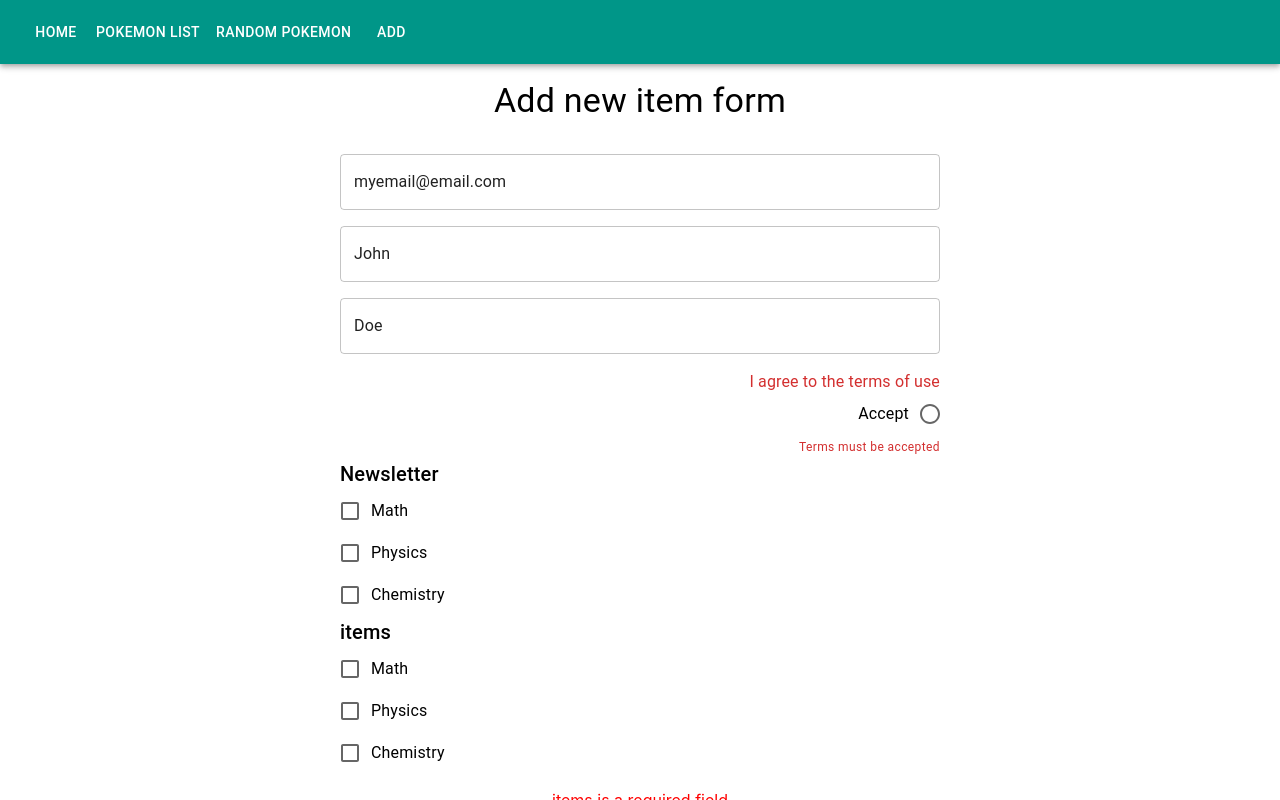
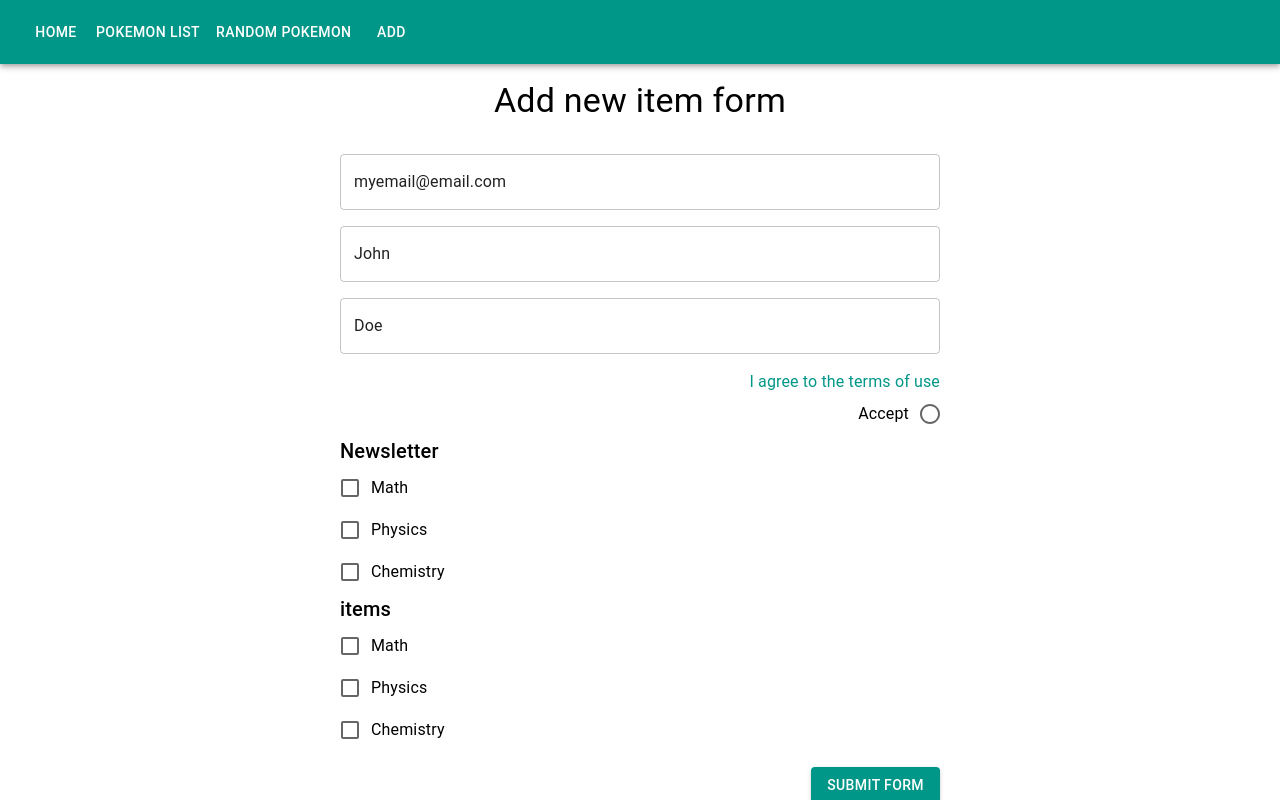
Before and after one commit to d-reczek/pokemon-app, a React (Create React App) app: page /add in a window 1280 px wide. Both pictures are taken after a click on the label "Accept". Shown: the top 800 px of the page. Built offline with nearby package versions, Linux system fonts and the light colour scheme.

Commit message:
add handling errors

```diff
--- a/src/components/formik/FormikRadioInput.jsx
+++ b/src/components/formik/FormikRadioInput.jsx
@@ -12,7 +12,7 @@ const FormikRadioInput = ({ title, name, ...props }) => {
   const { value } = field;
   const { setValue } = helpers;
   return (
-    <FormControl error={!!meta.error} variant="standard">
+    <FormControl error={!!meta.error && !!meta.touched} variant="standard">
       <FormLabel>{title}</FormLabel>
       <RadioGroup onClick={() => setValue(!value)}>
         <FormControlLabel
@@ -23,10 +23,12 @@ const FormikRadioInput = ({ title, name, ...props }) => {
           checked={value}
           {...props}
         />
+        {meta.error && meta.touched && (
+          <FormHelperText sx={{ textAlign: "right" }}>
+            {meta.error}
+          </FormHelperText>
+        )}
 
-        <FormHelperText sx={{ textAlign: "right" }}>
-          {meta.error}
-        </FormHelperText>
       </RadioGroup>
     </FormControl>
   );
--- a/src/features/basicViews/Add/Add.jsx
+++ b/src/features/basicViews/Add/Add.jsx
@@ -10,6 +10,9 @@ import { useDispatch, useSelector } from "react-redux";
 import { fetchUserData, selectIsFetching, selectUserData } from "../userSlice";
 import { useEffect } from "react";
 import FormikCheckbox from "../../../components/formik/FormikCheckbox";
+import CheckboxError from "./CheckboxError";
+import Newsletter from "./components/Newsletter";
+import Items from "./components/Items";
 
 const Add = () => {
   const updateProfile = values =>
@@ -63,7 +66,9 @@ const Add = () => {
           {formik => (
             <Form>
               {(() => {
-                console.log(formik.values);
+                console.log("items err", !!formik.errors.items);
+                console.log("news", !!formik.touched.newsletter);
+                console.log("items", !!formik.touched.items);
               })()}
               <Box pt={2}>
                 <FormikTextField
@@ -97,61 +102,18 @@ const Add = () => {
                   type="radio"
                 />
               </Box>
-              <Typography sx={{ textAlign: "start" }} variant="h6">
-                Newsletter
-              </Typography>
-              <Box>
-                <FormikCheckbox
-                  name="newsletter"
-                  type="checkbox"
-                  label="Math"
-                  value="Math"
-                  disabled={isFetching}
-                />
-                <FormikCheckbox
-                  name="newsletter"
-                  type="checkbox"
-                  label="Physics"
-                  value="Physics"
-                  disabled={isFetching}
-                />
-                <FormikCheckbox
-                  name="newsletter"
-                  type="checkbox"
-                  label="Chemistry"
-                  value="Chemistry"
-                  disabled={isFetching}
-                />
-              </Box>
-              <Typography sx={{ textAlign: "start" }} variant="h6">
-                items
-              </Typography>
-              <Box>
-                <FormikCheckbox
-                  name="items"
-                  type="checkbox"
-                  label="Math"
-                  value="item 1"
-                  disabled={isFetching}
-                />
-                <FormikCheckbox
-                  name="items"
-                  type="checkbox"
-                  label="Physics"
-                  value="item 2"
-                  disabled={isFetching}
-                />
-                <FormikCheckbox
-                  name="items"
-                  type="checkbox"
-                  label="Chemistry"
-                  value="item 3"
-                  disabled={isFetching}
-                />
-              </Box>
-              {formik.errors.items && (
-                <p style={{ color: "red" }}>{formik.errors.items}</p>
-              )}
+
+              <Newsletter isFetching={isFetching} />
+              <Items isFetching={isFetching} />
+              {formik.touched.items &&
+                formik.touched.newsletter &&
+                formik.errors.items && (
+                  <CheckboxError
+                    error={formik.errors.items}
+                    touched={formik.touched.items}
+                  />
+                )}
+
               <Box display={"flex"} justifyContent={"flex-end"} pt={2}>
                 <Button
                   type="submit"
--- /dev/null
+++ b/src/features/basicViews/Add/CheckboxError.jsx
@@ -0,0 +1,11 @@
+import { Box } from "@mui/material";
+
+const CheckboxError = ({ error }) => {
+  return (
+    <Box color="red">
+      <p>{error}</p>
+    </Box>
+  );
+};
+
+export default CheckboxError;
--- /dev/null
+++ b/src/features/basicViews/Add/components/Items.jsx
@@ -0,0 +1,37 @@
+import { Box, Typography } from "@mui/material";
+import FormikCheckbox from "../../../../components/formik/FormikCheckbox";
+
+const Items = ({ isFetching }) => {
+  return (
+    <>
+      <Typography sx={{ textAlign: "start" }} variant="h6">
+        items
+      </Typography>
+      <Box>
+        <FormikCheckbox
+          name="items"
+          type="checkbox"
+          label="Math"
+          value="item 1"
+          disabled={isFetching}
+        />
+        <FormikCheckbox
+          name="items"
+          type="checkbox"
+          label="Physics"
+          value="item 2"
+          disabled={isFetching}
+        />
+        <FormikCheckbox
+          name="items"
+          type="checkbox"
+          label="Chemistry"
+          value="item 3"
+          disabled={isFetching}
+        />
+      </Box>
+    </>
+  );
+};
+
+export default Items;
--- /dev/null
+++ b/src/features/basicViews/Add/components/Newsletter.jsx
@@ -0,0 +1,37 @@
+import { Box, Typography } from "@mui/material";
+import FormikCheckbox from "../../../../components/formik/FormikCheckbox";
+
+const Newsletter = ({ isFetching }) => {
+  return (
+    <>
+      <Typography sx={{ textAlign: "start" }} variant="h6">
+        Newsletter
+      </Typography>
+      <Box>
+        <FormikCheckbox
+          name="newsletter"
+          type="checkbox"
+          label="Math"
+          value="Math"
+          disabled={isFetching}
+        />
+        <FormikCheckbox
+          name="newsletter"
+          type="checkbox"
+          label="Physics"
+          value="Physics"
+          disabled={isFetching}
+        />
+        <FormikCheckbox
+          name="newsletter"
+          type="checkbox"
+          label="Chemistry"
+          value="Chemistry"
+          disabled={isFetching}
+        />
+      </Box>
+    </>
+  );
+};
+
+export default Newsletter;
```
